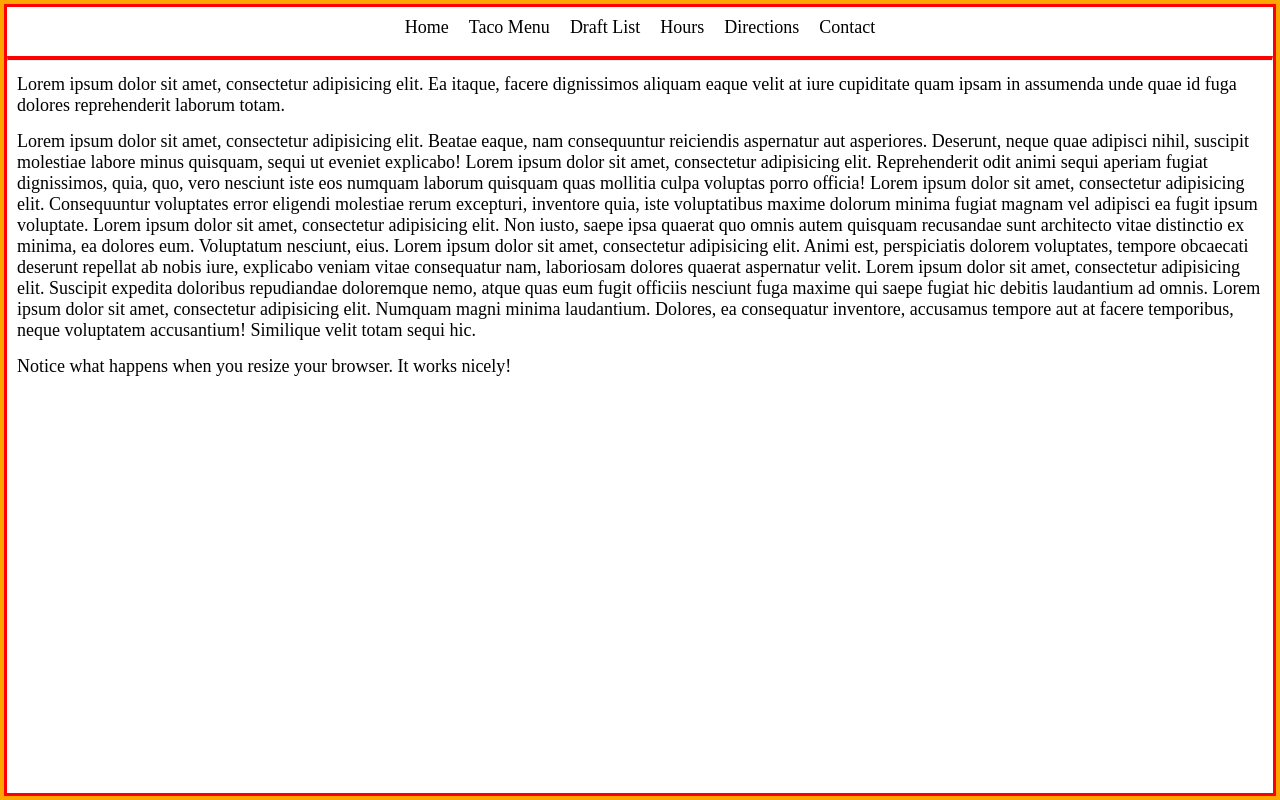
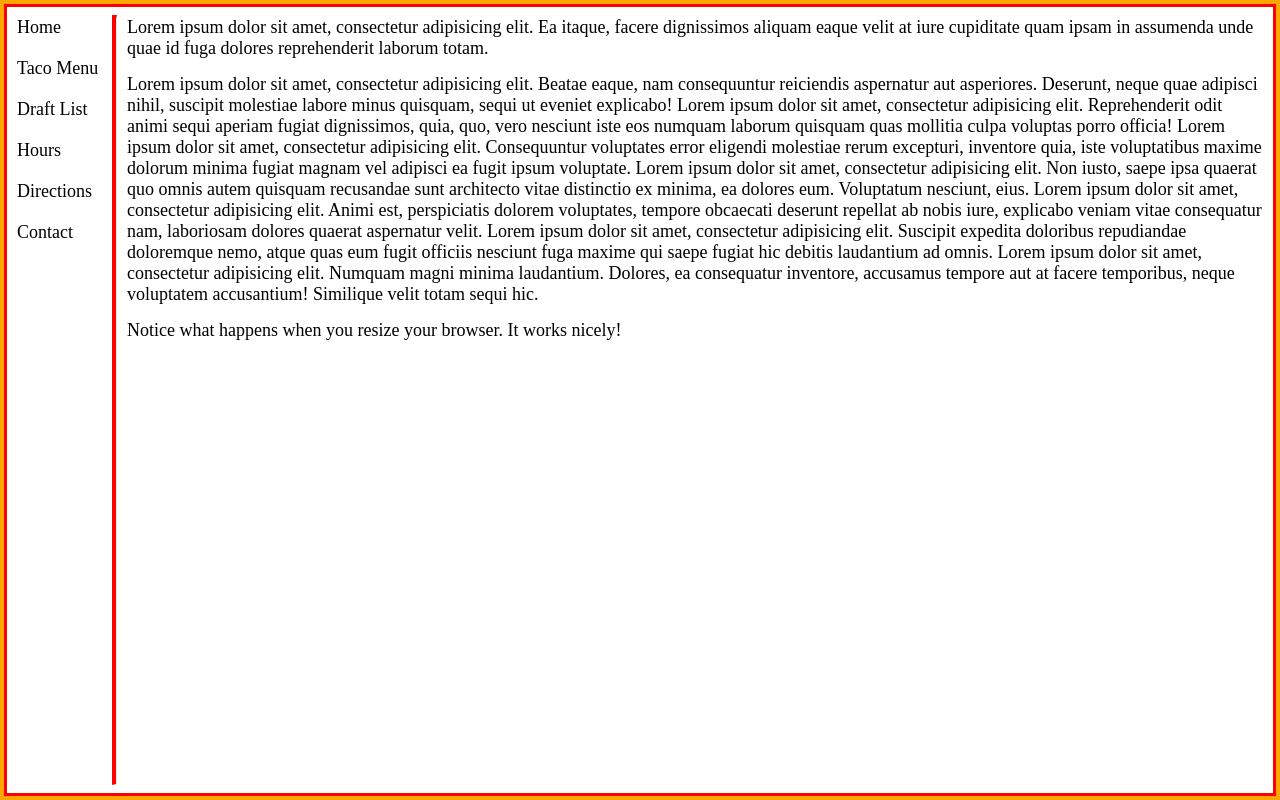
Before and after one commit to RichardMoj/CIT85SP18, a plain HTML site: page Homework for 85/Media_Query_3/index.html in a window 1280 px wide. Drawn offline with Linux system fonts and the light colour scheme.

Commit message:
MQ3 Done, updated README

```diff
--- a/Homework for 85/Media_Query_3/index.html
+++ b/Homework for 85/Media_Query_3/index.html
@@ -3,6 +3,9 @@
 	<meta charset="UTF-8">
 	<title>Document</title>
 	<link rel="stylesheet" type="text/css" href="styles.css">
+	<link rel="stylesheet" type="text/css" href="mq240styles.css">
+	<link rel="stylesheet" type="text/css" href="mq600styles.css">
+	<link rel="stylesheet" type="text/css" href="mq1200styles.css">
 </head>
 <body>
 
--- /dev/null
+++ b/Homework for 85/Media_Query_3/mq1200styles.css
@@ -0,0 +1,37 @@
+/* Desktop View Layout */
+
+@media (min-width: 1200px){
+	body{
+	border: 3px solid red;
+	display: flex;
+}
+
+div{
+	width: 1050px;
+}
+
+
+ul{
+	list-style: none;
+	display: flex;
+	flex-direction: column;
+	align-items: flex-start;
+	justify-content: flex-center;
+/*  padding-right: 25px;
+margin-right: 25px;  */
+	flex-wrap: nowrap;
+
+}
+
+ul>li, p{
+	padding: 5px;
+	margin: 5px;
+	font-size: 18px;
+	display: flex;
+	flex-wrap: nowrap;
+}
+
+hr{
+	border-left: 4px solid red;
+}
+}
--- /dev/null
+++ b/Homework for 85/Media_Query_3/mq240styles.css
@@ -0,0 +1,21 @@
+/* Mobile View Layout */
+@media (min-width: 240px){
+	body{
+	border: 3px solid red;
+}
+
+ul{
+	list-style: none;
+	display: flex;
+	flex-direction: row;
+	align-items: center;
+	justify-content: center;
+}
+
+
+
+hr {
+	border-top: 4px solid red;
+
+}
+}
--- /dev/null
+++ b/Homework for 85/Media_Query_3/mq600styles.css
@@ -0,0 +1,21 @@
+/* Mobile View Layout */
+@media (min-width: 600px){
+	body{
+	border: 3px solid red;
+}
+
+ul{
+	list-style: none;
+	display: flex;
+	flex-direction: row;
+	align-items: center;
+	justify-content: center;
+}
+
+
+
+hr {
+	border-top: 4px solid red;
+
+}
+}
--- a/Homework for 85/Media_Query_3/styles.css
+++ b/Homework for 85/Media_Query_3/styles.css
@@ -1,6 +1,3 @@
-/* Desktop Version */
-
-/*
 html, body, ul, p{
 	padding: 0;
 	margin: 0;
@@ -8,26 +5,9 @@ html, body, ul, p{
 	color: inherit;
 	font: inherit;
 }
+
 html{
 	border: 4px solid orange;
-
-}
-body{
-	border: 3px solid red;
-	display: flex;
-}
-
-
-div{
-	width: 100%;
-}
-
-ul{
-	list-style: none;
-	display: flex;
-	flex-direction: column;
-	align-items: flex-start;
-	justify-content: flex-center;
 }
 
 ul>li, p{
@@ -35,47 +15,3 @@ ul>li, p{
 	margin: 5px;
 	font-size: 18px;
 }
-
-hr{
-	border-left: 4px solid red;
-} */
-
-
-
-			/* MOBILE LAYOUT  */
-
-html, body, ul, p{
-	padding: 0;
-	margin: 0;
-	border: 0;
-	color: inherit;
-	font: inherit;
-}
-html{
-	border: 4px solid orange;
-}
-
-body{
-	border: 3px solid red;
-}
-
-ul{
-	list-style: none;
-	display: flex;
-	flex-direction: row;
-	align-items: center;
-	justify-content: center;
-}
-
-
-ul>li, p{
-	padding: 5px;
-	margin: 5px;
-	font-size: 18px;
-}
-
-
-hr {
-	border-top: 4px solid red;
-
-}
```
Also changed, not shown: Homework for 85/README.txt (added).
